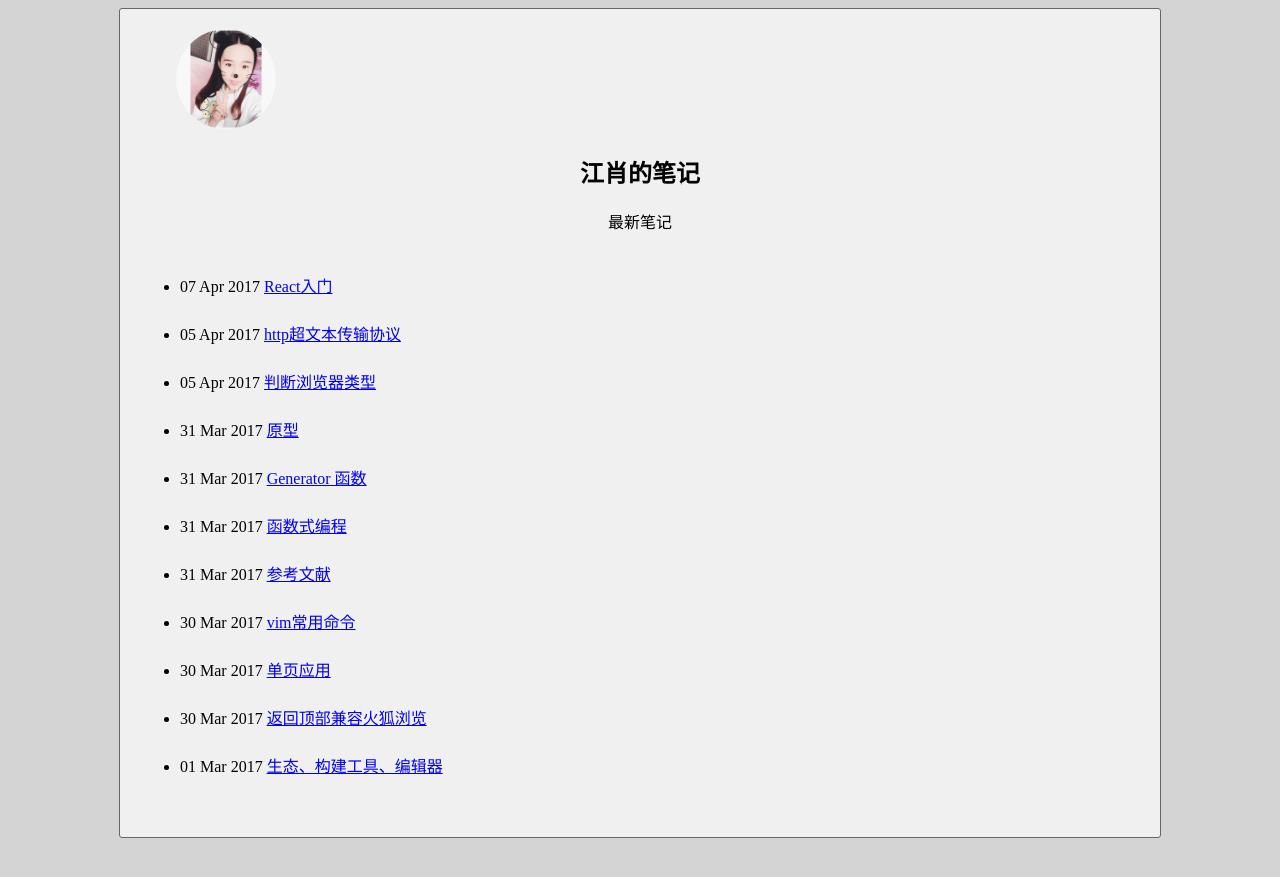
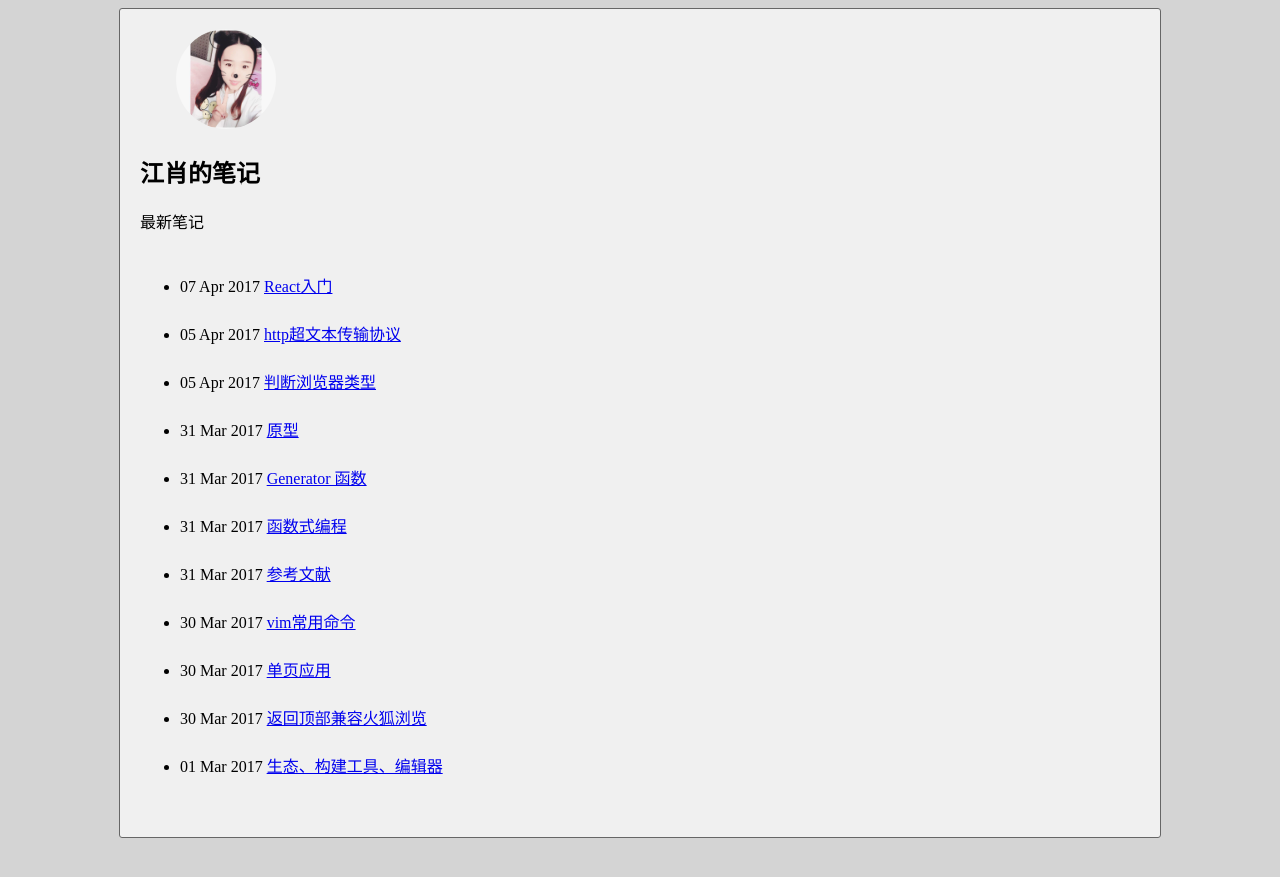
Before and after one commit to Bubblex/blog, a Jekyll site: the page built from index.html, in a window 1280 px wide. Shown: the top 877 px of the page. Built offline with Jekyll 4.4.1, drawn with Linux system fonts in a browser that asks for light colours.

Commit message:
取消居中

```diff
--- a/style/app.css
+++ b/style/app.css
@@ -16,11 +16,4 @@
     width: 100px;
     height: 100px;
     border-radius: 50%;
-    margin-left: auto;
-    margin-right: auto;
 }
-
-.title,
-.title2 {
-    text-align: center;
-}
```
